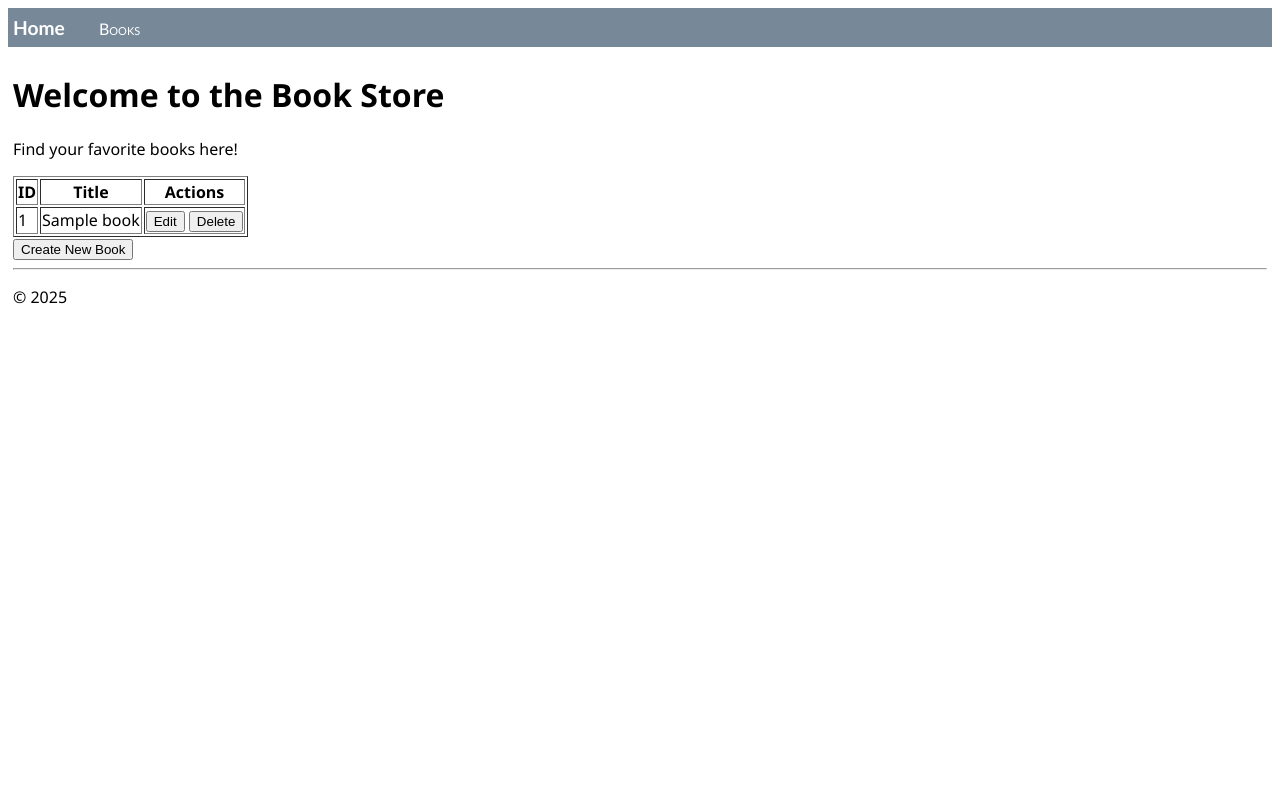
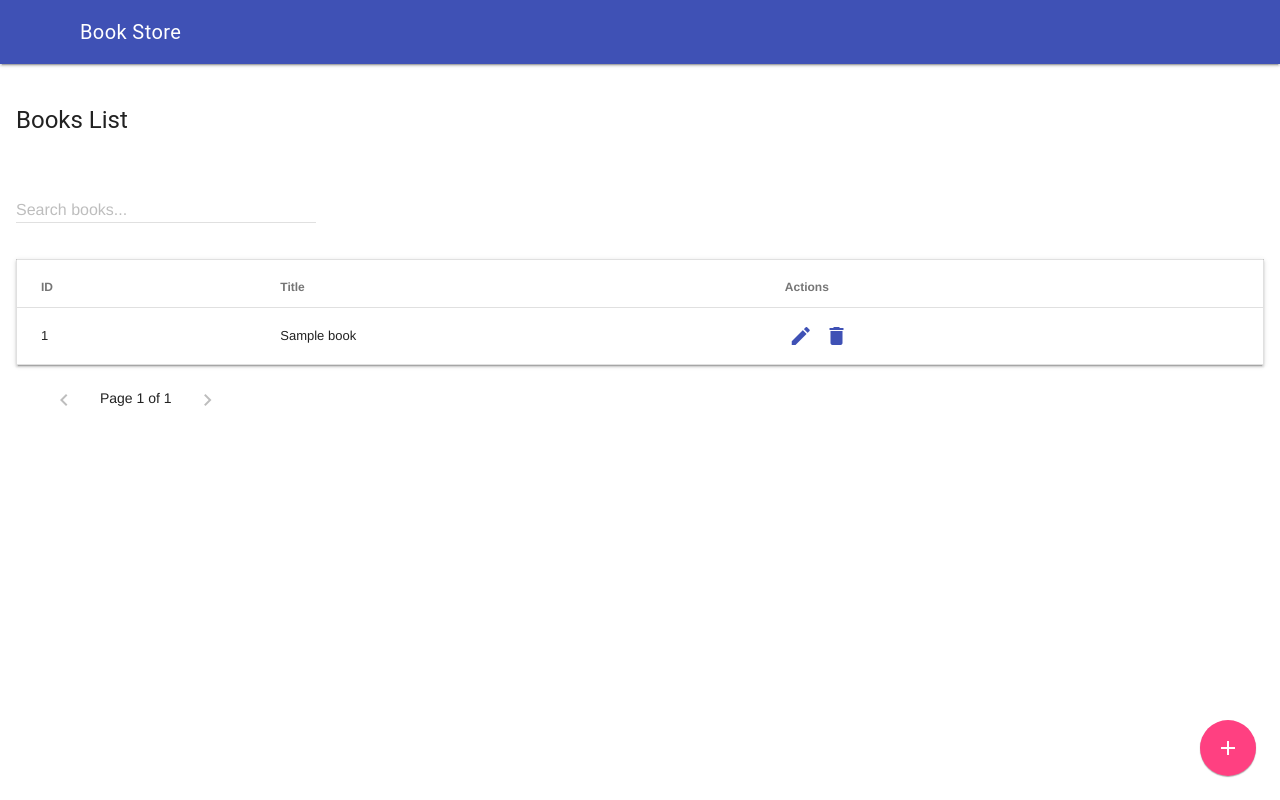
Before and after one commit to benderidder/book-store-web-app, a Flask app: page /books in a window 1280 px wide. Run offline with Flask 3, Linux system fonts and the light colour scheme; tables that the repository leaves empty hold one stand-in row (values such as "Sample post"); parts of the project's set-up code (start-up, migrations or seed data) failed here and were passed over.

Commit message:
Applied material design

```diff
--- a/app/main.py
+++ b/app/main.py
@@ -30,7 +30,7 @@ def home():
 @app.route('/books')
 def books():
     data = Book.query.all()  # Fetch all records from the table
-    return render_template('/books/index.html', data=data)
+    return render_template('/books/list.html', data=data)
 
 @app.route('/books/create', methods=['GET', 'POST'])
 def books_create():
--- a/app/static/site.css
+++ b/app/static/site.css
@@ -1,32 +1,19 @@
-.message {
-    font-weight: 600;
-    color: blue;
+.fab-bottom-right {
+    position: fixed;
+    bottom: 24px;
+    right: 24px;
+    z-index: 1000;
 }
 
-.navbar {
-    background-color: lightslategray;
-    font-size: 1em;
-    font-family: 'Trebuchet MS', 'Lucida Sans Unicode', 'Lucida Grande', 'Lucida Sans', Arial, sans-serif;
-    color: white;
-    padding: 8px 5px 8px 5px;
+.fab-bottom-right {
+    position: fixed;
+    bottom: 24px;
+    right: 24px;
+    z-index: 1000;
 }
-
-.navbar a {
-    text-decoration: none;
-    color: inherit;
+.mdl-data-table {
+    width: 100%;
 }
-
-.navbar-brand {
-    font-size: 1.2em;
-    font-weight: 600;
+.search-box {
+    padding: 16px 0;
 }
-
-.navbar-item {
-    font-variant: small-caps;
-    margin-left: 30px;
-}
-
-.body-content {
-    padding: 5px;
-    font-family:'Segoe UI', Tahoma, Geneva, Verdana, sans-serif;
-}
--- a/app/templates/books/index.html
+++ /dev/null
@@ -1,36 +0,0 @@
-{% extends "layout.html" %}
-
-{% block title %}
-Book store
-{% endblock %}
-
-{% block content %}
-<h1>Welcome to the Book Store</h1>
-<p>Find your favorite books here!</p>
-    <table border="1">
-    <thead>
-        <tr>
-            <th>ID</th>
-            <th>Title</th>
-            <th>Actions</th>
-        </tr>
-    </thead>
-    <tbody>
-        {% for row in data %}
-        <tr>
-            <td>{{ row.id }}</td>
-            <td>{{ row.title }}</td>
-            <td>
-                <form method="GET" action="{{ url_for('books_edit', book_id=row.id) }}" style="display:inline;">
-                    <input type="submit" value="Edit">
-                </form>
-                <form method="POST" action="{{ url_for('books_delete', book_id=row.id) }}" style="display:inline;">
-                    <input type="submit" value="Delete" onclick="return confirm('Are you sure you want to delete this book?');">
-                </form>
-            </td>
-        </tr>
-        {% endfor %}
-    </tbody>
-</table>
-<input type="button" value="Create New Book" onclick="location.href='{{ url_for('books_create') }}'"/>
-{% endblock %}
--- /dev/null
+++ b/app/templates/books/list.html
@@ -0,0 +1,156 @@
+{% extends "layout.html" %}
+
+{% block title %}
+Book store
+{% endblock %}
+
+{% block content %}
+
+<div class="mdl-grid">
+    <div class="mdl-cell mdl-cell--12-col">
+        <h2 class="mdl-typography--headline">Books List</h2>
+
+        <div class="search-box">
+            <div class="mdl-textfield mdl-js-textfield mdl-textfield--floating-label">
+                <input class="mdl-textfield__input" type="text" id="searchInput">
+                <label class="mdl-textfield__label" for="searchInput">Search books...</label>
+            </div>
+        </div>
+
+        <table class="mdl-data-table mdl-js-data-table mdl-shadow--2dp" id="bookTable">
+            <thead>
+                <tr>
+                    <th class="mdl-data-table__cell--non-numeric sortable" data-sort="id">ID</th>
+                    <th class="mdl-data-table__cell--non-numeric sortable" data-sort="title">Title</th>
+                    <th class="mdl-data-table__cell--non-numeric">Actions</th>
+                </tr>
+            </thead>
+            <tbody>
+                {% for row in data %}
+                <tr>
+                    <td class="mdl-data-table__cell--non-numeric">{{ row.id }}</td>
+                    <td class="mdl-data-table__cell--non-numeric">{{ row.title }}</td>
+                    <td class="mdl-data-table__cell--non-numeric">
+                        <button class="mdl-button mdl-js-button mdl-button--icon mdl-button--colored"
+                                onclick="location.href='{{ url_for('books_edit', book_id=row.id) }}'">
+                            <i class="material-icons">edit</i>
+                        </button>
+
+                        <form method="POST" action="{{ url_for('books_delete', book_id=row.id) }}" style="display:inline;">
+                            <button type="submit" class="mdl-button mdl-js-button mdl-button--icon mdl-button--colored"
+                                    onclick="return confirm('Are you sure you want to delete this book?');">
+                                <i class="material-icons">delete</i>
+                            </button>
+                        </form>
+                    </td>
+                </tr>
+                {% endfor %}
+            </tbody>
+        </table>
+
+        <div class="mdl-grid">
+            <div class="mdl-cell mdl-cell--4-col">
+                <div id="pagination" class="mdl-pagination">
+                    <button class="mdl-button mdl-js-button" id="prev">
+                        <i class="material-icons">chevron_left</i>
+                    </button>
+                    <span id="pageInfo"></span>
+                    <button class="mdl-button mdl-js-button" id="next">
+                        <i class="material-icons">chevron_right</i>
+                    </button>
+                </div>
+            </div>
+        </div>
+    </div>
+</div>
+
+<button class="mdl-button mdl-js-button mdl-button--fab mdl-button--colored fab-bottom-right"
+        onclick="location.href='{{ url_for('books_create') }}'">
+    <i class="material-icons">add</i>
+</button>
+
+<script>
+document.addEventListener('DOMContentLoaded', function() {
+    const table = document.getElementById('bookTable');
+    const searchInput = document.getElementById('searchInput');
+    const tbody = table.querySelector('tbody');
+    const rows = Array.from(tbody.querySelectorAll('tr'));
+
+    // Pagination settings
+    const rowsPerPage = 5;
+    let currentPage = 1;
+    const totalPages = Math.ceil(rows.length / rowsPerPage);
+
+    // Search functionality
+    searchInput.addEventListener('keyup', function() {
+        const searchTerm = this.value.toLowerCase();
+        rows.forEach(row => {
+            const title = row.cells[2].textContent.toLowerCase();
+            row.style.display = title.includes(searchTerm) ? '' : 'none';
+        });
+        updatePagination();
+    });
+
+    // Sorting functionality
+    document.querySelectorAll('.sortable').forEach(header => {
+        header.addEventListener('click', function() {
+            const column = this.dataset.sort;
+            const isNumeric = column === 'id';
+
+            rows.sort((a, b) => {
+                let aVal = a.cells[column === 'id' ? 0 : 1].textContent;
+                let bVal = b.cells[column === 'id' ? 0 : 1].textContent;
+
+                if (isNumeric) {
+                    return parseInt(aVal) - parseInt(bVal);
+                }
+                return aVal.localeCompare(bVal);
+            });
+
+            if (this.classList.contains('sorted-asc')) {
+                rows.reverse();
+                this.classList.remove('sorted-asc');
+                this.classList.add('sorted-desc');
+            } else {
+                this.classList.remove('sorted-desc');
+                this.classList.add('sorted-asc');
+            }
+
+            tbody.append(...rows);
+            showPage(currentPage);
+        });
+    });
+
+    // Pagination functionality
+    function showPage(page) {
+        const start = (page - 1) * rowsPerPage;
+        const end = start + rowsPerPage;
+
+        rows.forEach((row, index) => {
+            row.style.display = (index >= start && index < end) ? '' : 'none';
+        });
+
+        document.getElementById('pageInfo').textContent = `Page ${page} of ${totalPages}`;
+        document.getElementById('prev').disabled = page === 1;
+        document.getElementById('next').disabled = page === totalPages;
+    }
+
+    document.getElementById('prev').addEventListener('click', () => {
+        if (currentPage > 1) {
+            currentPage--;
+            showPage(currentPage);
+        }
+    });
+
+    document.getElementById('next').addEventListener('click', () => {
+        if (currentPage < totalPages) {
+            currentPage++;
+            showPage(currentPage);
+        }
+    });
+
+    // Initialize pagination
+    showPage(1);
+});
+</script>
+{% endblock %}
--- a/app/templates/layout.html
+++ b/app/templates/layout.html
@@ -1,24 +1,48 @@
 <!DOCTYPE html>
-<html>
-    <head>
-        <meta charset="utf-8" />
-        <title>{% block title %}{% endblock %}</title>
-        <link rel="stylesheet" type="text/css" href="{{ url_for('static', filename='site.css') }}"  />
-    </head>
+<html lang="en">
+<head>
+    <meta charset="UTF-8">
+    <meta name="viewport" content="width=device-width, initial-scale=1.0">
+    <title>{% block title %}{% endblock %}</title>
+    <link rel="stylesheet" href="https://fonts.googleapis.com/icon?family=Material+Icons">
+    <link rel="stylesheet" href="https://code.getmdl.io/1.3.0/material.indigo-pink.min.css">
+    <link rel="stylesheet" href="{{ url_for('static', filename='site.css') }}">
+    <script defer src="https://code.getmdl.io/1.3.0/material.min.js"></script>
+</head>
+<body>
+    <div class="mdl-layout mdl-js-layout mdl-layout--fixed-header">
+        <!-- Header -->
+        <header class="mdl-layout__header">
+            <div class="mdl-layout__header-row">
+                <!-- Title -->
+                <span class="mdl-layout-title">Book Store</span>
+                <!-- Add spacer to align navigation to the right -->
+                <div class="mdl-layout-spacer"></div>
+            </div>
+        </header>
 
-    <body>
-        <div class="navbar">
-            <a href="{{ url_for('home') }}" class="navbar-brand">Home</a>
-            <a href="{{ url_for('books') }}" class="navbar-item">Books</a>
+        <!-- Navigation Drawer -->
+        <div class="mdl-layout__drawer">
+            <span class="mdl-layout-title">Book Store</span>
+            <nav class="mdl-navigation">
+                <a class="mdl-navigation__link" href="{{ url_for('home') }}">
+                    <i class="material-icons">home</i> Home
+                </a>
+                <a class="mdl-navigation__link" href="{{ url_for('books') }}">
+                    <i class="material-icons">library_books</i> Books
+                </a>
+                <a class="mdl-navigation__link" href="{{ url_for('books_create') }}">
+                    <i class="material-icons">add</i> Add Book
+                </a>
+            </nav>
         </div>
 
-        <div class="body-content">
-            {% block content %}
-            {% endblock %}
-            <hr/>
-            <footer>
-                <p>&copy; 2025</p>
-            </footer>
-        </div>
-    </body>
+        <!-- Main Content -->
+        <main class="mdl-layout__content">
+            <div class="page-content">
+                {% block content %}{% endblock %}
+            </div>
+        </main>
+    </div>
+</body>
 </html>
```
Also changed, not shown: app/templates/books/create.html (+21 -6 lines), app/templates/books/edit.html (+21 -6 lines), app/templates/index.html (+12 -3 lines).
